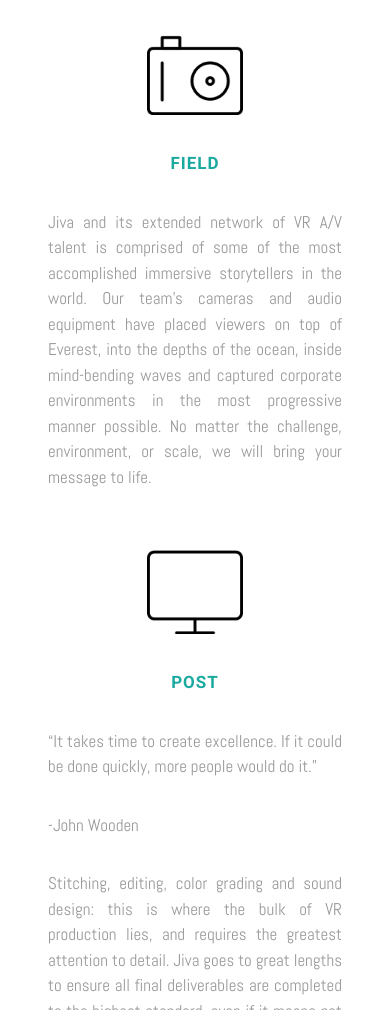
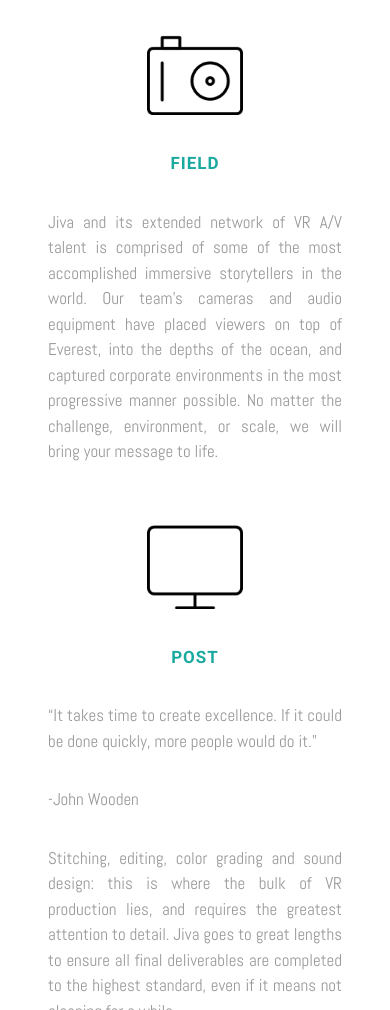
Before and after one commit to grayhildreth/jiva-test, a plain HTML site: page about.html in a window 390 px wide. Shown: the part 1283-2293 px from the top of the page. Drawn offline with nearby package versions, Linux system fonts and the light colour scheme; files that its build step writes are made by us from their sources.

Commit message:
update product photo and service copy

```diff
--- a/about.html
+++ b/about.html
@@ -89,7 +89,7 @@
           </div>
           <p class='field, service-title'>FIELD</p>
           <br>
-          <p class="mobile-copy">Jiva and its extended network of VR A/V talent is comprised of some of the most accomplished immersive storytellers in the world. Our team's cameras and audio equipment have placed viewers on top of Everest, into the depths of the ocean, inside mind-bending waves and captured corporate environments in the most progressive manner possible. No matter the challenge, environment, or scale, we will bring your message to life.</p>
+          <p class="mobile-copy">Jiva and its extended network of VR A/V talent is comprised of some of the most accomplished immersive storytellers in the world. Our team's cameras and audio equipment have placed viewers on top of Everest, into the depths of the ocean, and captured corporate environments in the most progressive manner possible. No matter the challenge, environment, or scale, we will bring your message to life.</p>
         </div>
       </div>
 
@@ -130,7 +130,7 @@
       </div>
 
       <div class="text-drop">
-        <p class="field-copy" id="field-copy" style="display:none;">Jiva and its extended network of VR A/V talent is comprised of some of the most accomplished immersive storytellers in the world. Our team's cameras and audio equipment have placed viewers on top of Everest, into the depths of the ocean, inside mind-bending waves and captured corporate environments in the most progressive manner possible. No matter the challenge, environment, or scale, we will bring your message to life.</p>
+        <p class="field-copy" id="field-copy" style="display:none;">Jiva and its extended network of VR A/V talent is comprised of some of the most accomplished immersive storytellers in the world. Our team's cameras and audio equipment have placed viewers on top of Everest, into the depths of the ocean, and captured corporate environments in the most progressive manner possible. No matter the challenge, environment, or scale, we will bring your message to life.</p>
       </div>
 
       <div class="text-drop">
```
Also changed, not shown: img/headsets/headset-front.png, 2 other files.
